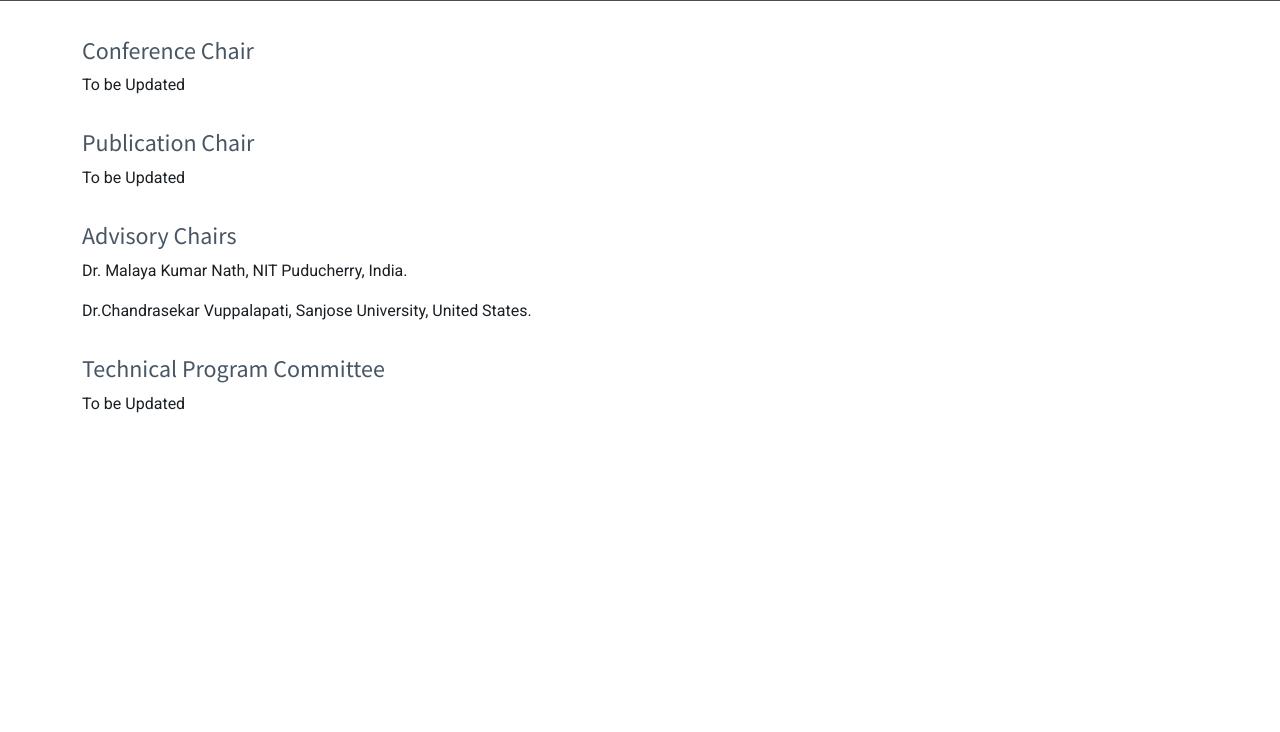
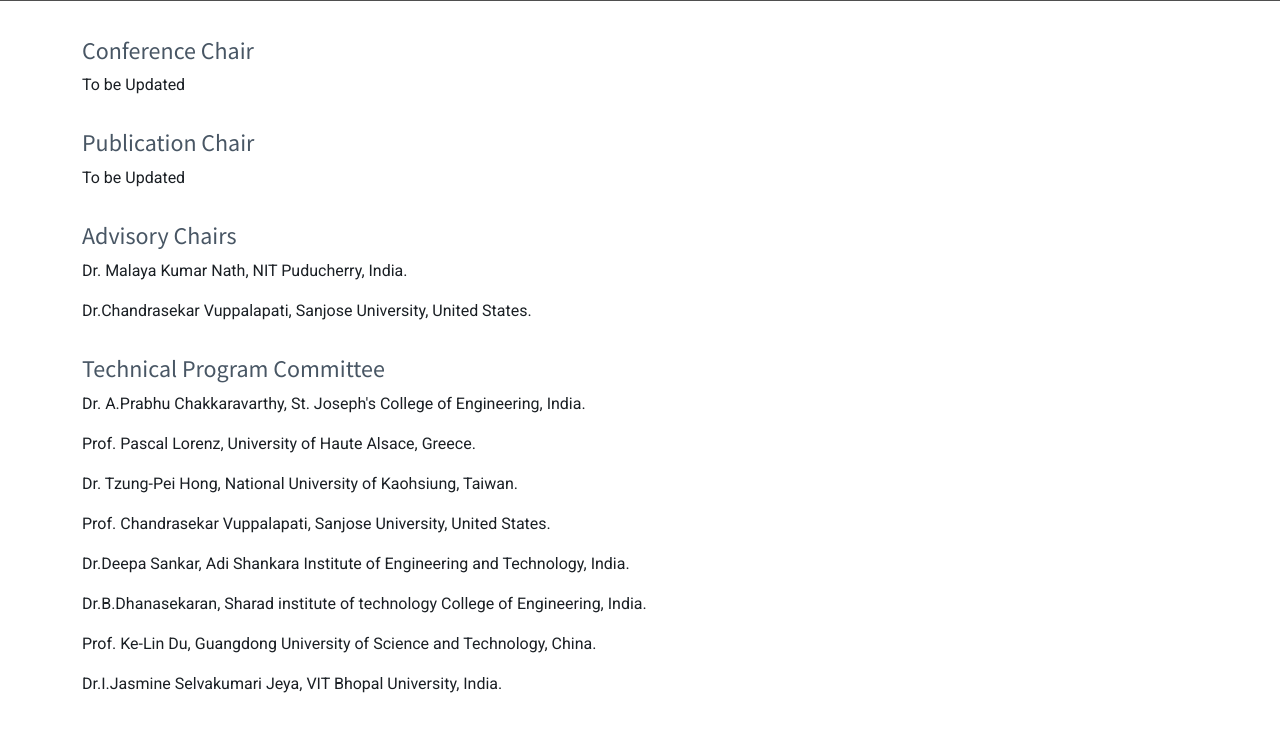
Before and after one commit to jeeva6379/icaeia.com, a plain HTML site: page committee.html in a window 1280 px wide. Shown: the part 426-1158 px from the top of the page. Before the commit the page ends 878 px from the top, so only its background shows below. Drawn offline with Linux system fonts and the light colour scheme; grey boxes are pictures that could not be loaded.

Commit message:
Update committee.html

```diff
--- a/committee.html
+++ b/committee.html
@@ -92,7 +92,15 @@
           </div>
 
           <div><h4 class="pt-0 pt-lg-3">Technical Program Committee</h4>
-          <p>To be Updated</p></div>
+<!--           <p>To be Updated</p></div> -->
+            <p>Dr. A.Prabhu Chakkaravarthy, St. Joseph's College of Engineering, India.</p>
+<p>Prof. Pascal Lorenz, University of Haute Alsace, Greece.</p>
+<p>Dr. Tzung-Pei Hong, National University of Kaohsiung, Taiwan.</p>
+<p>Prof. Chandrasekar Vuppalapati, Sanjose University, United States.</p>
+<p>Dr.Deepa Sankar, Adi Shankara Institute of Engineering and Technology, India.</p>
+<p>Dr.B.Dhanasekaran, Sharad institute of technology College of Engineering, India.</p>
+<p>Prof. Ke-Lin Du, Guangdong University of Science and Technology, China.</p>
+<p>Dr.I.Jasmine Selvakumari Jeya, VIT Bhopal University, India.</p>
       </div>
     </section>
 
```
